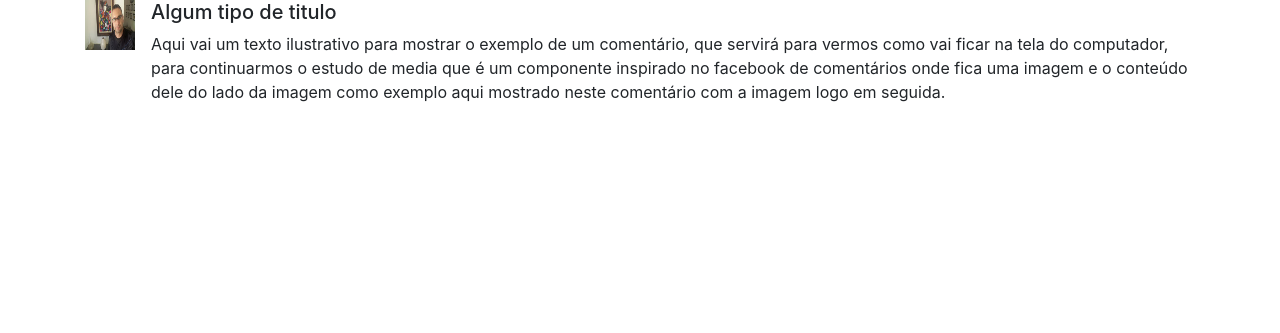
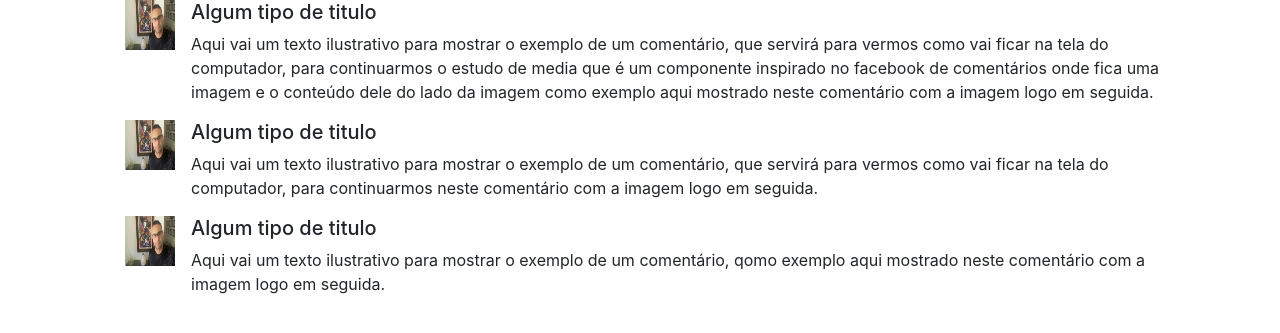
Before and after one commit to deusyvan/bootstrap4, a PHP site: page / in a window 1280 px wide. Shown: the top 333 px of the page. Run offline with PHP 8.4, Linux system fonts and the light colour scheme.

Commit message:
Estruturando em forma de listas

```diff
--- a/index.php
+++ b/index.php
@@ -16,7 +16,8 @@
 	</head>
 	<body>
 		<div class="container">
-    		<div class="media">
+			<ul class="list-unstylied">
+        		<li class="media">
         			<img alt="" src="assets/images/me.jpg" class="mr-3 avatar">
         			<div class="media-body">
         				<h5>Algum tipo de titulo</h5>
@@ -26,7 +27,27 @@
         				onde fica uma imagem e o conteúdo dele do lado da imagem como exemplo aqui
         				mostrado neste comentário com a imagem logo em seguida.
         			</div>
+        		</li>
+        		<li class="media">
+        			<img alt="" src="assets/images/me.jpg" class="mr-3 avatar">
+        			<div class="media-body">
+        				<h5>Algum tipo de titulo</h5>
+        				<p>Aqui vai um texto ilustrativo para mostrar o exemplo de um comentário,
+        				que servirá para vermos como vai ficar na tela do computador, para continuarmos neste comentário com a imagem logo em seguida.
         			</div>
+        		</li>
+        		<li class="media">
+        			<img alt="" src="assets/images/me.jpg" class="mr-3 avatar">
+        			<div class="media-body">
+        				<h5>Algum tipo de titulo</h5>
+        				<p>Aqui vai um texto ilustrativo para mostrar o exemplo de um comentário,
+        				qomo exemplo aqui mostrado neste comentário com a imagem logo em seguida.
+        			</div>
+        		</li>
+
+
+			</ul>
+
 
 		</div>
 
```
Lines whose indentation alone changed are shown as unchanged.
